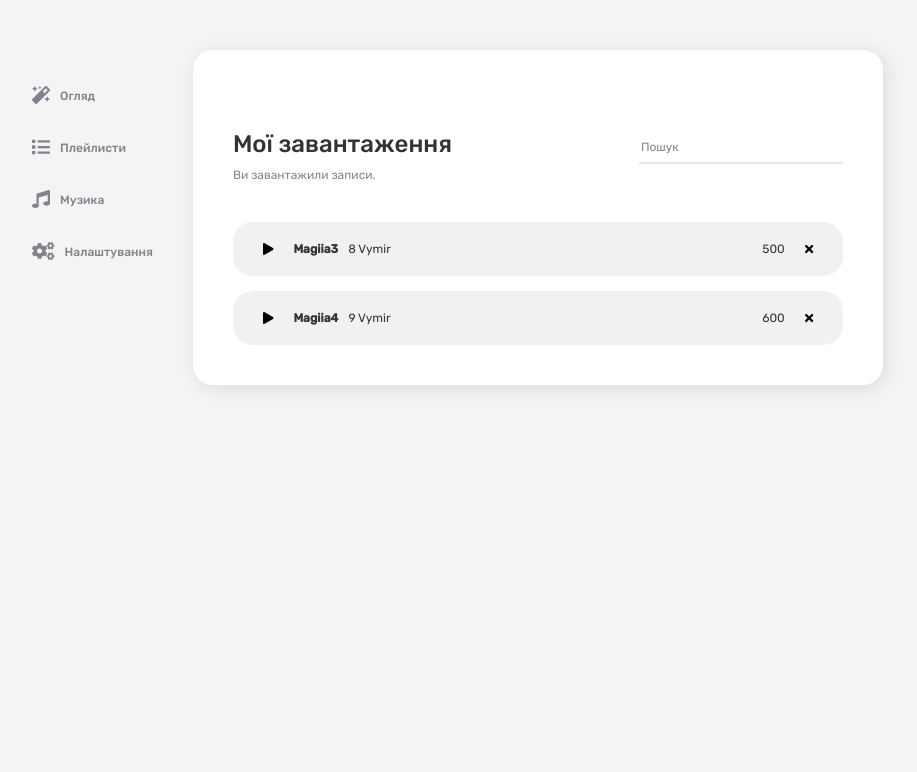
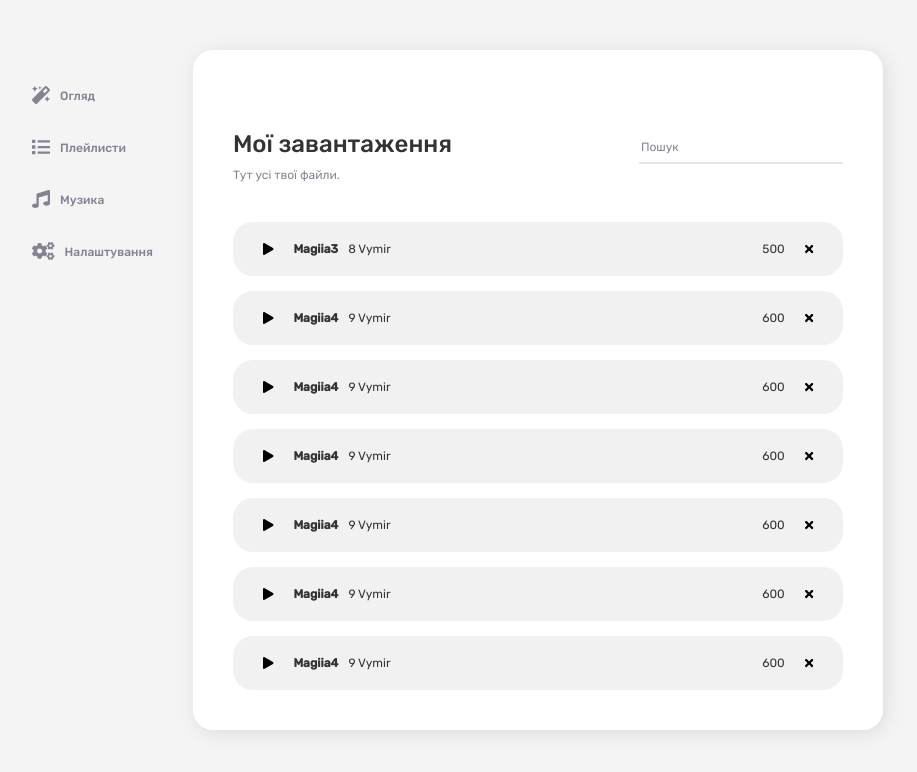
Before and after one commit to lynnporu/web_lab, an Angular app in the folder ng-app/: page /uploads in a window 1280 px wide. Shown: the top 772 px of the page, without its empty margins (190-1107 px from the left). Built offline with nearby package versions, Linux system fonts and the light colour scheme.

Commit message:
Add track deleting

```diff
--- a/ng-app/src/app/mock-tracks.ts
+++ b/ng-app/src/app/mock-tracks.ts
@@ -1,14 +1,26 @@
 import { Track } from './track';
 
 export const ALL_TRACKS: Track[] = [
-    {name: 'Magiia', author: '5 Vymir', duration: 200},
-    {name: 'Magiia1', author: '6 Vymir', duration: 300},
-    {name: 'Magiia2', author: '7 Vymir', duration: 400},
-    {name: 'Magiia3', author: '8 Vymir', duration: 500},
-    {name: 'Magiia4', author: '9 Vymir', duration: 600}
+    {id: 1, name: 'Magiia', author: '5 Vymir', duration: 200},
+    {id: 2, name: 'Magiia1', author: '6 Vymir', duration: 300},
+    {id: 3, name: 'Magiia2', author: '7 Vymir', duration: 400},
+    {id: 4, name: 'Magiia3', author: '8 Vymir', duration: 500},
+    {id: 5, name: 'Magiia4', author: '9 Vymir', duration: 600},
+    {id: 6, name: 'Magiia4', author: '9 Vymir', duration: 600},
+    {id: 7, name: 'Magiia4', author: '9 Vymir', duration: 600},
+    {id: 8, name: 'Magiia4', author: '9 Vymir', duration: 600},
+    {id: 8, name: 'Magiia4', author: '9 Vymir', duration: 600},
+    {id: 9, name: 'Magiia4', author: '9 Vymir', duration: 600},
+    {id: 10, name: 'Magiia4', author: '9 Vymir', duration: 600}
 ];
 
 export const PROFILE_TRACKS: Track[] = [
-    {name: 'Magiia3', author: '8 Vymir', duration: 500},
-    {name: 'Magiia4', author: '9 Vymir', duration: 600}
+    {id: 4, name: 'Magiia3', author: '8 Vymir', duration: 500},
+    {id: 5, name: 'Magiia4', author: '9 Vymir', duration: 600},
+    {id: 7, name: 'Magiia4', author: '9 Vymir', duration: 600},
+    {id: 8, name: 'Magiia4', author: '9 Vymir', duration: 600},
+    {id: 8, name: 'Magiia4', author: '9 Vymir', duration: 600},
+    {id: 9, name: 'Magiia4', author: '9 Vymir', duration: 600},
+    {id: 10, name: 'Magiia4', author: '9 Vymir', duration: 600}
+
 ];
--- a/ng-app/src/app/track-gallery/track-gallery.component.html
+++ b/ng-app/src/app/track-gallery/track-gallery.component.html
@@ -16,7 +16,7 @@
 		<span class="duration">{{track.duration}}</span>
 		<button class="opaque" >
 			<fa-icon [icon]="faEllipsisH" class="fa-ellipsis-h" *ngIf="controls === 'simple'"></fa-icon>
-			<fa-icon [icon]="faTimes" class="fa-times" *ngIf="controls === 'delete'"></fa-icon>
+			<fa-icon [icon]="faTimes" class="fa-times" *ngIf="controls === 'delete'" (click)="deleteTrack(track)"></fa-icon>
 		</button>
 	</div>
 </div>
--- a/ng-app/src/app/track-gallery/track-gallery.component.ts
+++ b/ng-app/src/app/track-gallery/track-gallery.component.ts
@@ -25,6 +25,11 @@ export class TrackGalleryComponent implements OnInit {
 
   constructor(public trackGalleryService: TrackGalleryService) { }
 
+  deleteTrack(track: Track): void {
+    this.tracks = this.tracks.filter(
+      item => item.id !== track.id);
+  }
+
   ngOnInit(): void {
     if(!this.controls) this.controls = 'simple';
   	this.getTracks();
--- a/ng-app/src/app/tracks-page/tracks-page.component.html
+++ b/ng-app/src/app/tracks-page/tracks-page.component.html
@@ -11,7 +11,7 @@
 			<input class="search floated" type="text" placeholder="Пошук" required>
 		</div>
 	</div>
-	<span class="subheader">Тут уся завантажена вами музика, і також вміст ваших плейлистів: 805 записів</span>
+	<span class="subheader">Тут уся музика та вміст плейлистів.</span>
 	<app-track-gallery source="all"></app-track-gallery>
 	<button>Показати ще</button>
 </div>
--- a/ng-app/src/app/uploads-page/uploads-page.component.html
+++ b/ng-app/src/app/uploads-page/uploads-page.component.html
@@ -1,6 +1,6 @@
 <div class="content box appear" id="uploads">
 			<input class="search floated with-margin" type="text" placeholder="Пошук" required>
 			<h1>Мої завантаження</h1>
-			<span>Ви завантажили {{uploads_num}} записи.</span>
+			<span>Тут усі твої файли.</span>
 			<app-track-gallery source="profile" controls="delete"></app-track-gallery>
 	</div>
```
